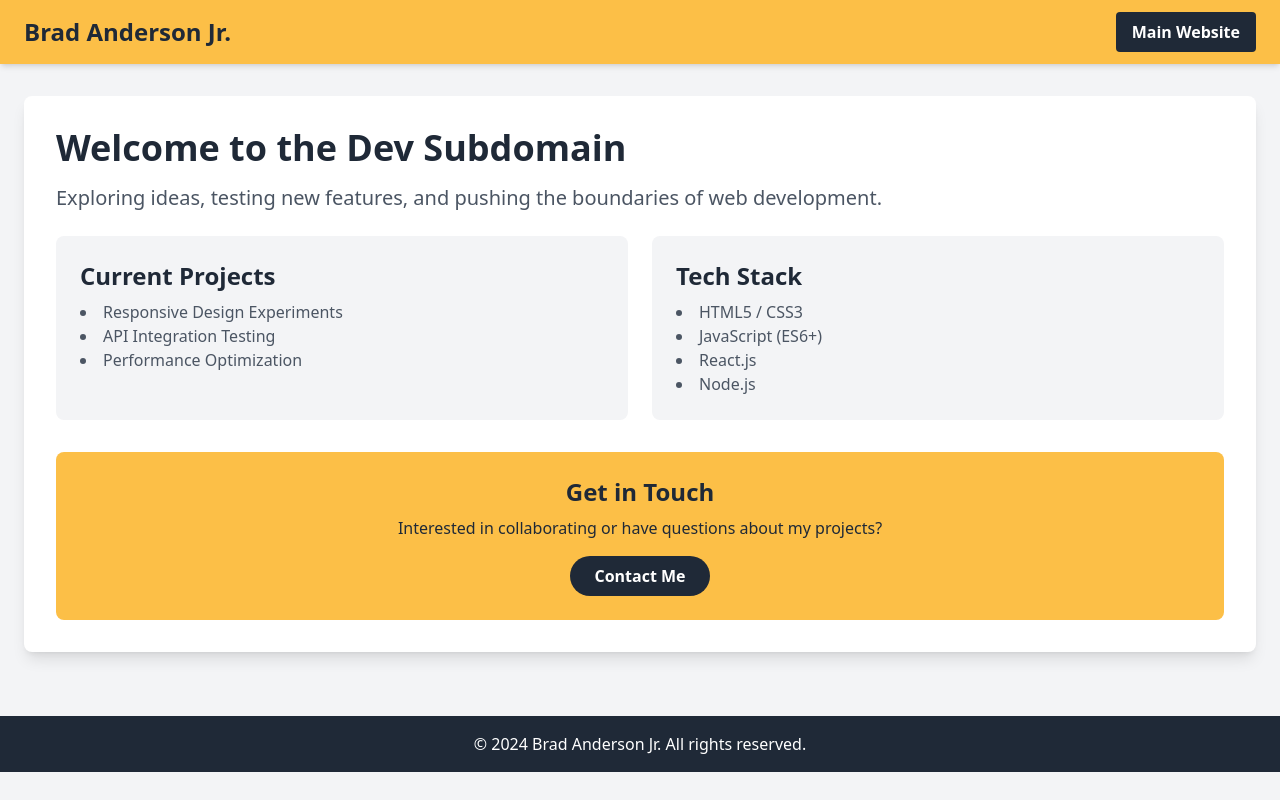
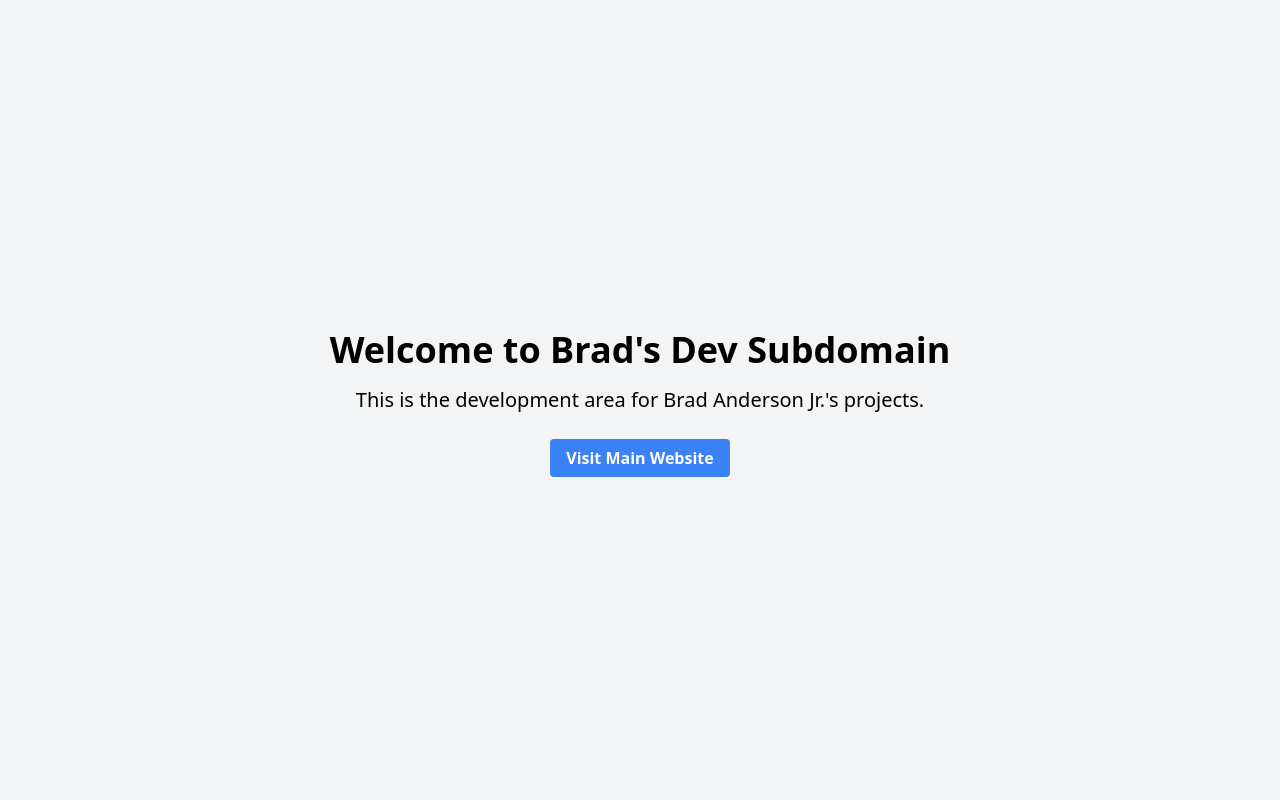
Before and after one commit to bradandersonjr/website, a plain HTML site: page index.html in a window 1280 px wide. Drawn offline with nearby package versions, Linux system fonts and the light colour scheme.

Commit message:
Update index.html

```diff
--- a/index.html
+++ b/index.html
@@ -5,69 +5,14 @@
     <meta name="viewport" content="width=device-width, initial-scale=1.0">
     <title>Brad Anderson Jr. - Dev Subdomain</title>
     <script src="https://cdn.tailwindcss.com"></script>
-    <script>
-        tailwind.config = {
-            theme: {
-                extend: {
-                    colors: {
-                        brand: '#fcbf47',
-                    }
-                }
-            }
-        }
-    </script>
 </head>
-<body class="bg-gray-100 min-h-screen font-sans">
-    <nav class="bg-brand shadow-md">
-        <div class="container mx-auto px-6 py-3 flex justify-between items-center">
-            <div class="text-2xl font-bold text-gray-800">Brad Anderson Jr.</div>
-            <a href="https://www.bradandersonjr.com" class="bg-gray-800 hover:bg-gray-700 text-white font-bold py-2 px-4 rounded transition duration-300">
-                Main Website
-            </a>
-        </div>
-    </nav>
-
-    <main class="container mx-auto px-6 py-8">
-        <div class="bg-white shadow-lg rounded-lg overflow-hidden">
-            <div class="p-8">
-                <h1 class="text-4xl font-bold mb-4 text-gray-800">Welcome to the Dev Subdomain</h1>
-                <p class="text-xl mb-6 text-gray-600">Exploring ideas, testing new features, and pushing the boundaries of web development.</p>
-
-                <div class="grid grid-cols-1 md:grid-cols-2 gap-6 mb-8">
-                    <div class="bg-gray-100 p-6 rounded-lg">
-                        <h2 class="text-2xl font-semibold mb-2 text-gray-800">Current Projects</h2>
-                        <ul class="list-disc list-inside text-gray-600">
-                            <li>Responsive Design Experiments</li>
-                            <li>API Integration Testing</li>
-                            <li>Performance Optimization</li>
-                        </ul>
-                    </div>
-                    <div class="bg-gray-100 p-6 rounded-lg">
-                        <h2 class="text-2xl font-semibold mb-2 text-gray-800">Tech Stack</h2>
-                        <ul class="list-disc list-inside text-gray-600">
-                            <li>HTML5 / CSS3</li>
-                            <li>JavaScript (ES6+)</li>
-                            <li>React.js</li>
-                            <li>Node.js</li>
-                        </ul>
-                    </div>
-                </div>
-
-                <div class="bg-brand p-6 rounded-lg text-center">
-                    <h2 class="text-2xl font-semibold mb-2 text-gray-800">Get in Touch</h2>
-                    <p class="mb-4 text-gray-800">Interested in collaborating or have questions about my projects?</p>
-                    <a href="mailto:contact@bradandersonjr.com" class="bg-gray-800 hover:bg-gray-700 text-white font-bold py-2 px-6 rounded-full inline-block transition duration-300">
-                        Contact Me
-                    </a>
-                </div>
-            </div>
-        </div>
-    </main>
-
-    <footer class="bg-gray-800 text-white py-4 mt-8">
-        <div class="container mx-auto px-6 text-center">
-            <p>&copy; 2024 Brad Anderson Jr. All rights reserved.</p>
-        </div>
-    </footer>
+<body class="bg-gray-100 min-h-screen flex items-center justify-center">
+    <div class="text-center">
+        <h1 class="text-4xl font-bold mb-4">Welcome to Brad's Dev Subdomain</h1>
+        <p class="text-xl mb-8">This is the development area for Brad Anderson Jr.'s projects.</p>
+        <a href="https://www.bradandersonjr.com" class="bg-blue-500 hover:bg-blue-600 text-white font-bold py-2 px-4 rounded transition duration-300">
+            Visit Main Website
+        </a>
+    </div>
 </body>
 </html>
```
